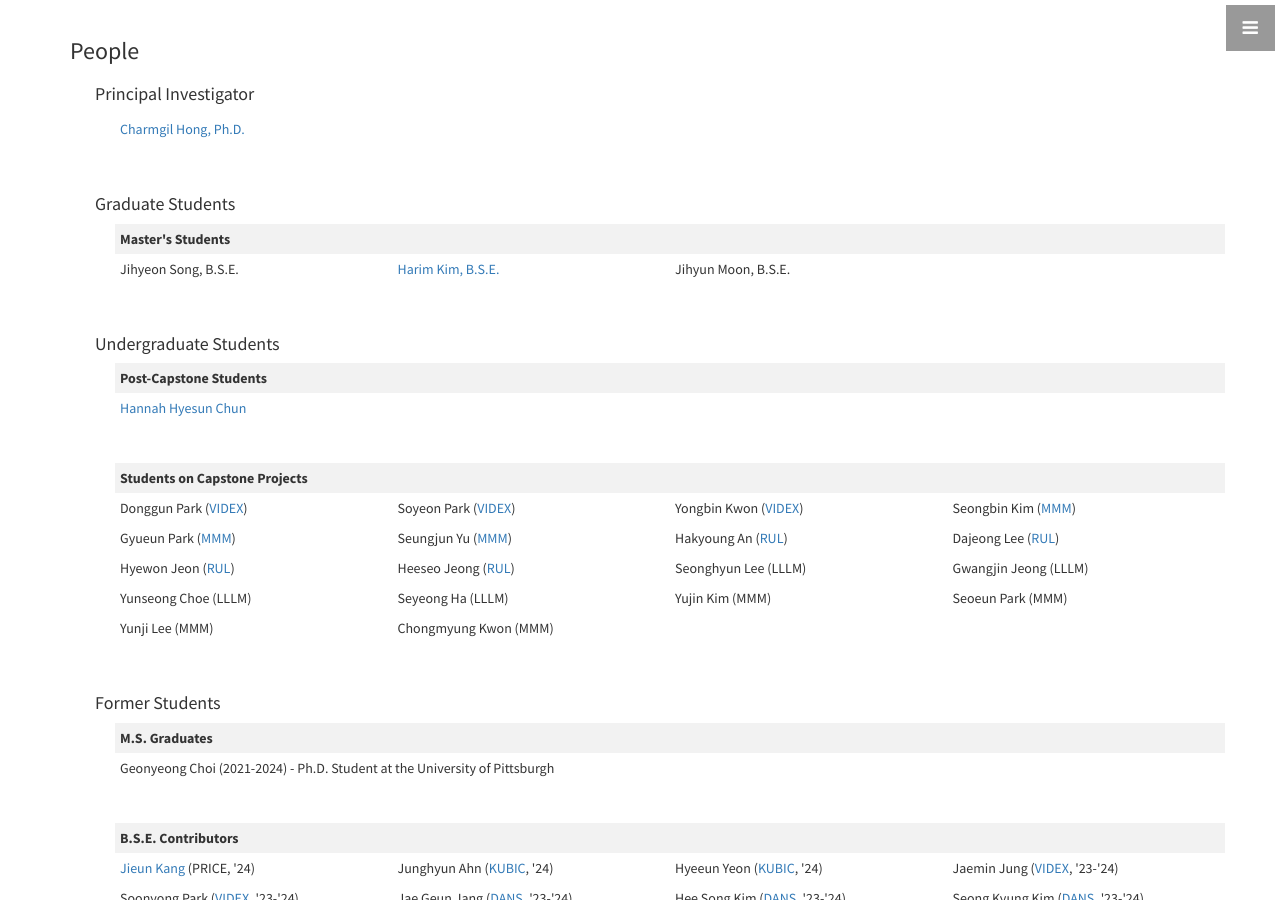
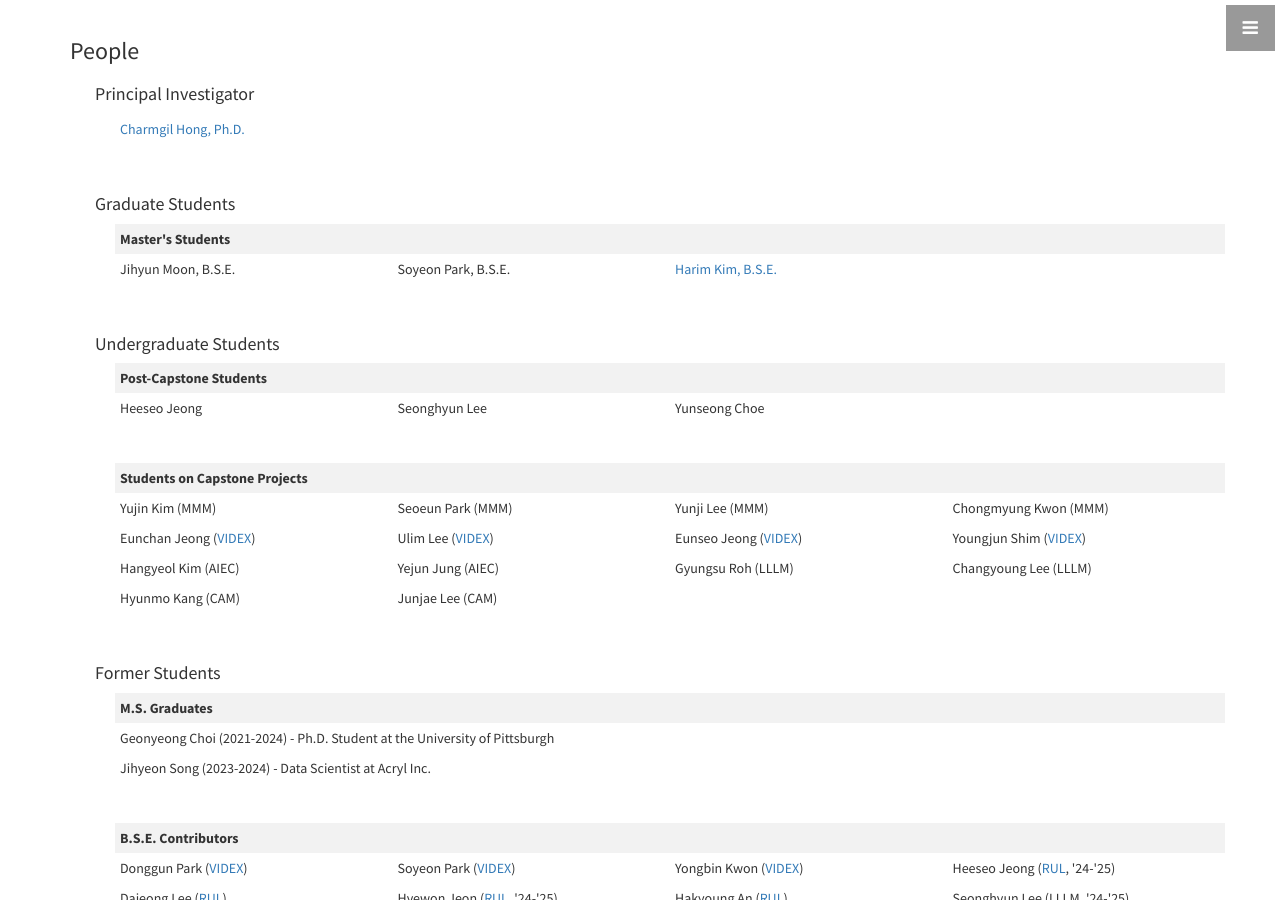
Before and after one commit to nth221/nth221.github.io, a Jekyll site: the page built from index.html, in a window 1280 px wide and 900 px high, scrolled down 1063 px. Built offline with Jekyll 4.4.1, drawn with Linux system fonts in a browser that asks for light colours; some of the changed text lies outside the part shown.

Commit message:
modified:   _includes/about.html 	modified:   _includes/portfolio.html

```diff
--- a/_includes/about.html
+++ b/_includes/about.html
@@ -31,9 +31,9 @@
               <th colspan="4">Master's Students</th>
             </tr>
             <tr>
-              <td width="192">Jihyeon Song, B.S.E.</td>
+              <td width="192">Jihyun Moon, B.S.E.</td>
+              <td width="192">Soyeon Park, B.S.E.</td>
               <td width="192"><a href="https://hrkim153.github.io/" target="_blank">Harim Kim, B.S.E.</a></td>
-              <td width="192">Jihyun Moon, B.S.E.</td>
               <td width="192"> </td>
             </tr>
           </table>
@@ -46,9 +46,9 @@
               <th colspan="4">Post-Capstone Students</th>
             </tr>
             <tr>
-              <td width="192"><a href="https://www.linkedin.com/in/hannah-hyesun-chun-848978226/" target="_blank">Hannah Hyesun Chun</a></td>
-              <td width="192"> </td>
-              <td width="192"> </td>
+              <td width="192">Heeseo Jeong</td>
+              <td width="192">Seonghyun Lee</td>
+              <td width="192">Yunseong Choe</td>
               <td width="192"> </td>
             </tr>
             <tr class="vspace-row"></tr> <!-- Add an empty row for spacing -->
@@ -56,32 +56,30 @@
               <th colspan="4">Students on Capstone Projects</th>
             </tr>
             <tr>
-              <td width="192">Donggun Park (<a href="pages/projects#vode">VIDEX</a>)</td>
-              <td width="192">Soyeon Park (<a href="pages/projects#vode">VIDEX</a>)</td>
-              <td width="192">Yongbin Kwon (<a href="pages/projects#vode">VIDEX</a>)</td>
-              <td width="192">Seongbin Kim (<a href="pages/projects#medical-ai">MMM</a>)</td>
+              <td width="192">Yujin Kim (MMM)</td>
+              <td width="192">Seoeun Park (MMM)</td>
+              <td width="192">Yunji Lee (MMM)</td>
+              <td width="192">Chongmyung Kwon (MMM)</td>
             </tr>
             <tr>
-              <td width="192">Gyueun Park (<a href="pages/projects#medical-ai">MMM</a>)</td>
-              <td width="192">Seungjun Yu (<a href="pages/projects#medical-ai">MMM</a>)</td>
-              <td width="192">Hakyoung An (<a href="pages/projects#rul">RUL</a>)</td>
-              <td width="192">Dajeong Lee (<a href="pages/projects#rul">RUL</a>)</td>
+              <td width="192">Eunchan Jeong (<a href="pages/projects#vode">VIDEX</a>)</td>
+              <td width="192">Ulim Lee (<a href="pages/projects#vode">VIDEX</a>)</td>
+              <td width="192">Eunseo Jeong (<a href="pages/projects#vode">VIDEX</a>)</td>
+              <td width="192">Youngjun Shim (<a href="pages/projects#vode">VIDEX</a>)</td>
             </tr>
             <tr>
-              <td width="192">Hyewon Jeon (<a href="pages/projects#rul">RUL</a>)</td>
-              <td width="192">Heeseo Jeong (<a href="pages/projects#rul">RUL</a>)</td>
-              <td width="192">Seonghyun Lee (LLLM)</td>
-              <td width="192">Gwangjin Jeong (LLLM)</td>
+              <td width="192">Hangyeol Kim (AIEC)</td>
+              <td width="192">Yejun Jung (AIEC)</td>
+              <td width="192">Gyungsu Roh (LLLM)</td>
+              <td width="192">Changyoung Lee (LLLM)</td>
             </tr>
             <tr>
-              <td width="192">Yunseong Choe (LLLM)</td>
-              <td width="192">Seyeong Ha (LLLM)</td>
-              <td width="192">Yujin Kim (MMM)</td>
-              <td width="192">Seoeun Park (MMM)</td>
+              <td width="192">Hyunmo Kang (CAM)</td>
+              <td width="192">Junjae Lee (CAM)</td>
+              <td width="192"> </td>
+              <td width="192"> </td>
             </tr>
             <tr>
-              <td width="192">Yunji Lee (MMM)</td>
-              <td width="192">Chongmyung Kwon (MMM)</td>
             </tr>
           </table>
           <br/><br/>
@@ -95,123 +93,145 @@
             <tr>
               <td colspan="4">Geonyeong Choi (2021-2024) - Ph.D. Student at the University of Pittsburgh</td>
             </tr>
+            <tr>
+              <td colspan="4">Jihyeon Song (2023-2024) - Data Scientist at Acryl Inc.</td>
+            </tr>
             <tr class="vspace-row"></tr> <!-- Add an empty row for spacing -->
             <tr>
               <th colspan="4">B.S.E. Contributors</th>
             </tr>
             <tr>
+              <td width="192">Donggun Park (<a href="pages/projects#vode">VIDEX</a>)</td>
+              <td width="192">Soyeon Park (<a href="pages/projects#vode">VIDEX</a>)</td>
+              <td width="192">Yongbin Kwon (<a href="pages/projects#vode">VIDEX</a>)</td>
+              <td width="192">Heeseo Jeong (<a href="pages/projects#rul">RUL</a>, '24-'25)</td>
+            </tr>
+            <tr>
+              <td width="192">Dajeong Lee (<a href="pages/projects#rul">RUL</a>)</td>
+              <td width="192">Hyewon Jeon (<a href="pages/projects#rul">RUL</a>, '24-'25)</td>
+              <td width="192">Hakyoung An (<a href="pages/projects#rul">RUL</a>)</td>
+              <td width="192">Seonghyun Lee (LLLM, '24-'25)</td>
+
+            </tr>
+            <tr>
+              <td width="192">Yunseong Choe (LLLM)</td>
+              <td width="192">Gwangjin Jeong (LLLM, '24-'25)</td>
+              <td width="192">Seyeong Ha (LLLM)</td>
+              <td width="192">Gyueun Park (<a href="pages/projects#medical-ai">MMM</a>)</td>
+            </tr>
+            <tr>
+              <td width="192">Seungjun Yu (<a href="pages/projects#medical-ai">MMM</a>)</td>
+              <td width="192">Seongbin Kim (<a href="pages/projects#medical-ai">MMM</a>)</td>
               <td width="192"><a href="https://www.linkedin.com/in/jieun-kang-236aa0245/" target="_blank">Jieun Kang</a> (PRICE, '24)</td>
               <td width="192">Junghyun Ahn (<a href="pages/projects#kubic">KUBIC</a>, '24)</td>
+            </tr>
+            <tr>
               <td width="192">Hyeeun Yeon (<a href="pages/projects#kubic">KUBIC</a>, '24)</td>
               <td width="192">Jaemin Jung (<a href="pages/projects#vode">VIDEX</a>, '23-'24)</td>
+              <td width="192">Soonyong Park (<a href="pages/projects#vode">VIDEX</a>, '23-'24)</td>
+              <td width="192">Jae Geun Jang (<a href="pages/projects#medical-ai">DANS</a>, '23-'24)</td>
             </tr>
             <tr>
-              <td width="192">Soonyong Park (<a href="pages/projects#vode">VIDEX</a>, '23-'24)</td>
-              <td width="192">Jae Geun Jang (<a href="pages/projects#medical-ai">DANS</a>, '23-'24)</td>
               <td width="192">Hee Song Kim (<a href="pages/projects#medical-ai">DANS</a>, '23-'24)</td>
               <td width="192">Seong Kyung Kim (<a href="pages/projects#medical-ai">DANS</a>, '23-'24)</td>
+              <td width="192">Ye Jun Kim (<a href="pages/projects#medical-ai">DANS</a>, '23-'24)</td>
+              <td width="192"><a href="https://www.linkedin.com/in/yeongseo-go-646597205/" target="_blank">Yeongseo Go</a> (<a href="pages/projects#rul">RUL</a>, '23-'24)</td>
             </tr>
             <tr>
-              <td width="192">Ye Jun Kim (<a href="pages/projects#medical-ai">DANS</a>, '23-'24)</td>
-              <td width="192"><a href="https://www.linkedin.com/in/yeongseo-go-646597205/" target="_blank">Yeongseo Go</a> (<a href="pages/projects#rul">RUL</a>, '23-'24)</td>
               <td width="192"><a href="https://www.linkedin.com/in/%ED%98%9C%EB%AF%BC-%EC%8B%A0-b27894309/" target="_blank">Hyemin Shin</a> (<a href="pages/projects#rul">RUL</a>, '23-'24)</td>
               <td width="192">Chaewon Kim (<a href="pages/projects#vode">SDS</a>, '23-'24)</td>
+              <td width="192">Seeun Park (<a href="pages/projects#vode">SDS</a>, '23-'24)</td>
+              <td width="192">Ahhyun Kum (<a href="pages/projects#kubic">KUBIC</a>, '23-'24)</td>
             </tr>
             <tr>
-              <td width="192">Seeun Park (<a href="pages/projects#vode">SDS</a>, '23-'24)</td>
-              <td width="192">Ahhyun Kum (<a href="pages/projects#kubic">KUBIC</a>, '23-'24)</td>
               <td width="192">Haeun Yoon (<a href="pages/projects#kubic">KUBIC</a>, '23-'24)</td>
               <td width="192"><a href="https://www.linkedin.com/in/hannah-hyesun-chun-848978226/" target="_blank">Hannah Hyesun Chun</a> (<a href="pages/projects#kubic">KUBIC</a>, '23-'24)</td>
+              <td width="192">Yohan Sohn (<a href="pages/projects#medical-ai">DANS</a>, '23-'24)</td>
+              <td width="192">Yeseul Kim (<a href="pages/projects#medical-ai">DANS</a>, '23-'24)</td>
             </tr>
             <tr>
-              <td width="192">Yohan Sohn (<a href="pages/projects#medical-ai">DANS</a>, '23-'24)</td>
-              <td width="192">Yeseul Kim (<a href="pages/projects#medical-ai">DANS</a>, '23-'24)</td>
               <td width="192">Hanyoung Jeong (<a href="pages/projects#rul">RUL</a>, '22-'24)</td>
               <td width="192">Seokjun Kim (<a href="pages/projects#rul">RUL</a>, '22-'23)</td>
+              <td width="192">Chanju Lee (<a href="pages/projects#kubic">KUBIC</a>, '22-'24)</td>
+              <td width="192">Minjoo Shin (<a href="pages/projects#kubic">KUBIC</a>, '22-'23)</td>
             </tr>
             <tr>
-              <td width="192">Chanju Lee (<a href="pages/projects#kubic">KUBIC</a>, '22-'24)</td>
-              <td width="192">Minjoo Shin (<a href="pages/projects#kubic">KUBIC</a>, '22-'23)</td>
               <td width="192">Jeongyeon Yoo (<a href="pages/projects#kubic">KUBIC</a>, '22-'23)</td>
               <td width="192">Hasung Cho (<a href="pages/projects#medical-ai">DANS</a>, '22-'23)</td>
+              <td width="192">Hyeyoon Jung (<a href="pages/projects#medical-ai">DANS</a>, '22-'23)</td>
+              <td width="192">Jihyun Moon (<a href="pages/projects#medical-ai">DANS</a>, '22-'23)</td>
             </tr>
             <tr>
-              <td width="192">Hyeyoon Jung (<a href="pages/projects#medical-ai">DANS</a>, '22-'23)</td>
-              <td width="192">Jihyun Moon (<a href="pages/projects#medical-ai">DANS</a>, '22-'23)</td>
               <td width="192">Myeong Ju Lim, R.N. (<a href="pages/projects#medical-ai">DANS</a>, '22-'23)</td>
               <td width="192">Min Ji Park (<a href="pages/projects#medical-ai">DANS</a>, '22-'23)</td>
+              <td width="192">Minchae Kim (<a href="pages/projects#vode">VODE</a>, '22-'24)</td>
+              <td width="192">Seohwee Park (<a href="pages/projects#vode">VODE</a>, '22-'23)</td>
             </tr>
             <tr>
-              <td width="192">Minchae Kim (<a href="pages/projects#vode">VODE</a>, '22-'24)</td>
-              <td width="192">Seohwee Park (<a href="pages/projects#vode">VODE</a>, '22-'23)</td>
               <td width="192">Hyunmuk Kang (<a href="pages/projects#vode">VODE</a>, '22-'23)</td>
               <td width="192">Youngkwang Ko (<a href="pages/projects#vode">VODE</a>, '22-'23)</td>
+              <td width="192">Youngmin Kim (<a href="pages/projects#vode">VODE</a>, '22-'24)</td>
+              <td width="192">Soeun Shin (<a href="pages/projects#vode">VODE</a>, '22-'23)</td>
             </tr>
             <tr>
-              <td width="192">Youngmin Kim (<a href="pages/projects#vode">VODE</a>, '22-'24)</td>
-              <td width="192">Soeun Shin (<a href="pages/projects#vode">VODE</a>, '22-'23)</td>
               <td width="192">Jueun Kim (<a href="pages/projects#vode">VODE</a>, '21-'22)</td>
               <td width="192">Yewon Kim (<a href="pages/projects#vode">VODE</a>, '21-'22)</td>
+              <td width="192">Haram Baek (<a href="pages/projects#vode">VODE</a>, '21-'22)</td>
+              <td width="192">Harim Kim (<a href="pages/projects#vode">VODE</a>, '21-'22)</td>
             </tr>
             <tr>
-              <td width="192">Haram Baek (<a href="pages/projects#vode">VODE</a>, '21-'22)</td>
-              <td width="192">Harim Kim (<a href="pages/projects#vode">VODE</a>, '21-'22)</td>
               <td width="192">Dokyeong Lee (<a href="pages/projects#vode">VODE</a>, '21-'22)</td>
               <td width="192">Da Hee Han (<a href="pages/projects#vode">VODE</a>, '21-'22)</td>
+              <td width="192">Ju Young Kwon (<a href="pages/projects#vode">VODE</a>, '21-'22)</td>
+              <td width="192">Jihyoung Jang (<a href="pages/projects#kubic">KUBIC</a>, '21-'22)</td>
             </tr>
             <tr>
-              <td width="192">Ju Young Kwon (<a href="pages/projects#vode">VODE</a>, '21-'22)</td>
-              <td width="192">Jihyoung Jang (<a href="pages/projects#kubic">KUBIC</a>, '21-'22)</td>
               <td width="192">Hoyoon Choi (<a href="pages/projects#kubic">KUBIC</a>, '21-'22)</td>
               <td width="192">Hyunsoo Kim (<a href="pages/projects#kubic">KUBIC</a>, '21-'22)</td>
+              <td width="192">Dulguun Dorjlkham (<a href="pages/projects#medical-ai">DANS</a>, '21-'22)</td>
+              <td width="192">Juwon Baek (<a href="pages/projects#medical-ai">DANS</a>, '21-'22)</td>
             </tr>
             <tr>
-              <td width="192">Dulguun Dorjlkham (<a href="pages/projects#medical-ai">DANS</a>, '21-'22)</td>
-              <td width="192">Juwon Baek (<a href="pages/projects#medical-ai">DANS</a>, '21-'22)</td>
               <td width="192">Sueun Park (<a href="pages/projects#medical-ai">DANS</a>, '21-'22)</td>
               <td width="192">Jihyeon Song (PCRISK, <a href="pages/projects#medical-ai">DANS</a>, '21-'22)</td>
+              <td width="192">Inhee Kwak (<a href="pages/projects#kubic">KUBIC</a>, '20-'21)</td>
+              <td width="192">Jihee (Eunsol) Park (<a href="pages/projects#kubic">KUBIC</a>, '20-'21)</td>
             </tr>
             <tr>
-              <td width="192">Inhee Kwak (<a href="pages/projects#kubic">KUBIC</a>, '20-'21)</td>
-              <td width="192">Jihee (Eunsol) Park (<a href="pages/projects#kubic">KUBIC</a>, '20-'21)</td>
               <td width="192">Suah Park (<a href="pages/projects#kubic">KUBIC</a>, '20-'21)</td>
               <td width="192">Jinwoo Nam (REPROD, PRICE, '20-'21)</td>
+              <td width="192"><a href="https://www.linkedin.com/in/kwangjae-kim/" target="_blank">Kwangjae Kim</a> (REPROD, PRICE, '20-'21)</td>
+              <td width="192">Joonyoung Choi (PRICE, '20-'21)</td>
             </tr>
             <tr>
-              <td width="192"><a href="https://www.linkedin.com/in/kwangjae-kim/" target="_blank">Kwangjae Kim</a> (REPROD, PRICE, '20-'21)</td>
-              <td width="192">Joonyoung Choi (PRICE, '20-'21)</td>
               <td width="192">Hyunsu Han (PRICE, '20-'21)</td>
               <td width="192">Joowon Park (<a href="pages/projects#vode">OBDE</a>, '20-'21)</td>
+              <td width="192">Pyeonggang Kim (<a href="pages/projects#vode">OBDE</a>, '20-'21)</td>
+              <td width="192">Jaewon Kim (<a href="pages/projects#vode">OBDE</a>, '20-'21)</td>
             </tr>
             <tr>
-              <td width="192">Pyeonggang Kim (<a href="pages/projects#vode">OBDE</a>, '20-'21)</td>
-              <td width="192">Jaewon Kim (<a href="pages/projects#vode">OBDE</a>, '20-'21)</td>
               <td width="192">Hyoyoung Seok (PCRISK, <a href="pages/projects#medical-ai">DANS</a>, '20-'21)</td>
               <td width="192">Jongmin Lee (PCRISK, '20-'21)</td>
+              <td width="192">Wanseo Jo (PCRISK, '20-'21)</td>
+              <td width="192">Jae Hong Cheon (PCRISK, '20-'21)</td>
             </tr>
             <tr>
-              <td width="192">Wanseo Jo (PCRISK, '20-'21)</td>
-              <td width="192">Jae Hong Cheon (PCRISK, '20-'21)</td>
               <td width="192">Sinhui Kim (PCRISK, '20-'21)</td>
               <td width="192">Kiwon Moon (PCRISK, '20-'21)</td>
+              <td width="192">Hyejeong Hong (PCRISK, '20-'21)</td>
+              <td width="192">Junhyung Kim (<a href="pages/projects#ml-method">MLC</a>, '20-'21)</td>
             </tr>
             <tr>
-              <td width="192">Hyejeong Hong (PCRISK, '20-'21)</td>
-              <td width="192">Junhyung Kim (<a href="pages/projects#ml-method">MLC</a>, '20-'21)</td>
               <td width="192">Byungyoon Park (<a href="pages/projects#ml-method">MLC</a>, '20-'21)</td>
               <td width="192">Seong Min Lee (<a href="pages/projects#vode">VODE</a>, '20)</td>
+              <td width="192">Chan Kyung Kim (<a href="pages/projects#vode">VODE</a>, '20)</td>
+              <td width="192">Gi Cheol Kim (<a href="pages/projects#vode">VODE</a>, '20)</td>
             </tr>
             <tr>
-              <td width="192">Chan Kyung Kim (<a href="pages/projects#vode">VODE</a>, '20)</td>
-              <td width="192">Gi Cheol Kim (<a href="pages/projects#vode">VODE</a>, '20)</td>
               <td width="192">Byung-Un Jeong (FACE, '20)</td>
               <td width="192">Ji-Won Kim (FACE, '20)</td>
-            </tr>
-            <tr>
               <td width="192">Hyeyoung Kim (<a href="pages/projects#kubic">KUBIC</a>, '19-'20)</td>
               <td width="192">Miso Kim (<a href="pages/projects#kubic">KUBIC</a>, '19-'20)</td>
-              <td width="192"> </td>
-              <td width="192"> </td>
             </tr>
           </table>
         </div>
--- a/_includes/portfolio.html
+++ b/_includes/portfolio.html
@@ -10,6 +10,9 @@
             <h4>International</h4>
             <ul class="publication-list">
               <li>Harim Kim, Yuhan Wang, Minkyu Ahn, Heeyoul Choi, Yuyin Zhou, Charmgil Hong. Harnessing EHRs for Diffusion-based Anomaly Detection on Chest X-rays. International Conference on Medical Image Computing and Computer Assisted Intervention (MICCAI). 2025. <em>(to appear)</em></li>
+              <li>Jihyun Moon, Charmgil Hong. Retrieval-Augmented VLMs for Multimodal Melanoma Diagnosis. International Skin Imaging Collaboration (ISIC) Skin Image Analysis Workshop at MICCAI. 2025. <em>(to appear)</em></li>
+              <li>Chongmyung Kwon, Yujin Kim, Seoeun Park, Yunji Lee, Charmgil Hong. MMM: Quantum-Chemical Molecular Representation Learning for Combinatorial Drug Recommendation. International Workshop on Predictive Intelligence In Medicine at MICCAI (PRIME-MICCAI). 2025. <em>(to appear)</em></li>
+              <li>Soyeon Park, Heeseo Jeong, Soon Sun Kim, Jae Youn Cheong, Charmgil Hong. Transformer-Based Risk Estimation of HCC in Patients with Chronic Hepatitis B. International Workshop on Predictive Intelligence In Medicine at MICCAI (PRIME-MICCAI). 2025. <em>(to appear)</em></li>
               <li>Jihyun Moon, Charmgil Hong. Multimodal Clinical Decision Support for Melanoma Diagnosis Using Retrieval-Augmented Generation and Vision-Language Models. IEEE International Conference on Advanced Visual and Signal-Based Systems (AVSS). 2025.  <em>(to appear)</em></li>
               <li>Dong Gun Park, Soyeon Park, Chang Ha Lee, Hyunkyoo Choi, Charmgil Hong. VIRAL: Video Indexing and Retrieval Associated to Large-Scale Contents. IEEE International Conference on Advanced Visual and Signal-Based Systems (AVSS). 2025.  <em>(to appear)</em></li>
               <li>Hannah Hyesun Chun, Chanju Lee, Hyunkyoo Choi, Charmgil Hong. Bridging the Linguistic Divide: Developing a North-South Korean Parallel Corpus for Machine Translation. Pacific Asia Conference on Language, Information, and Computation (PACLIC 38). 2024. <span class="res"><a href="https://aclanthology.org/2024.paclic-1.77/" target="_blank">Paper</a></span> <span class="res"><a href="https://github.com/HandongSF/KoreanUnificationParallelCorpus" target="_blank">Data</a></span></li>
```
Also changed, not shown: other parts of _includes/portfolio.html (+1 -1 lines).
